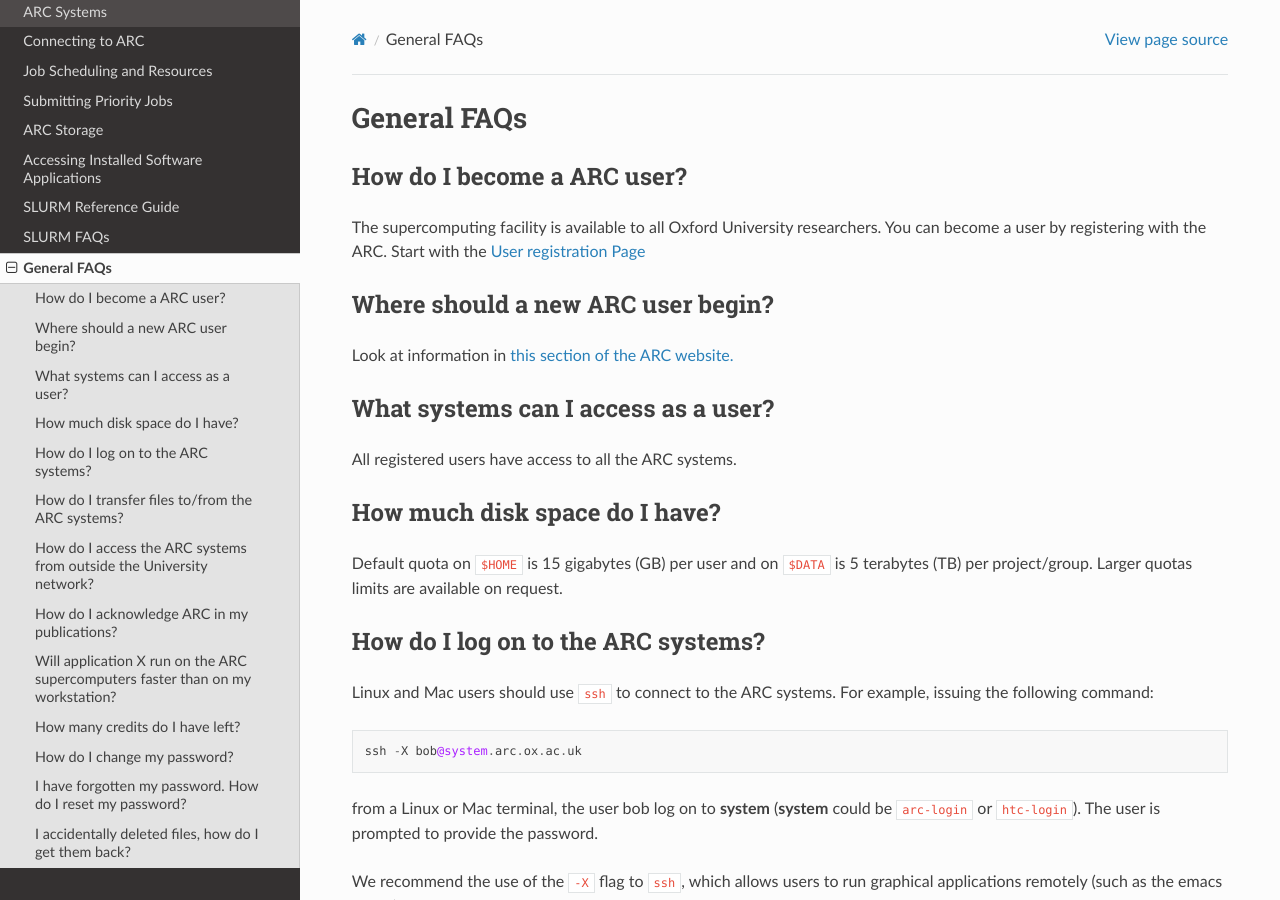
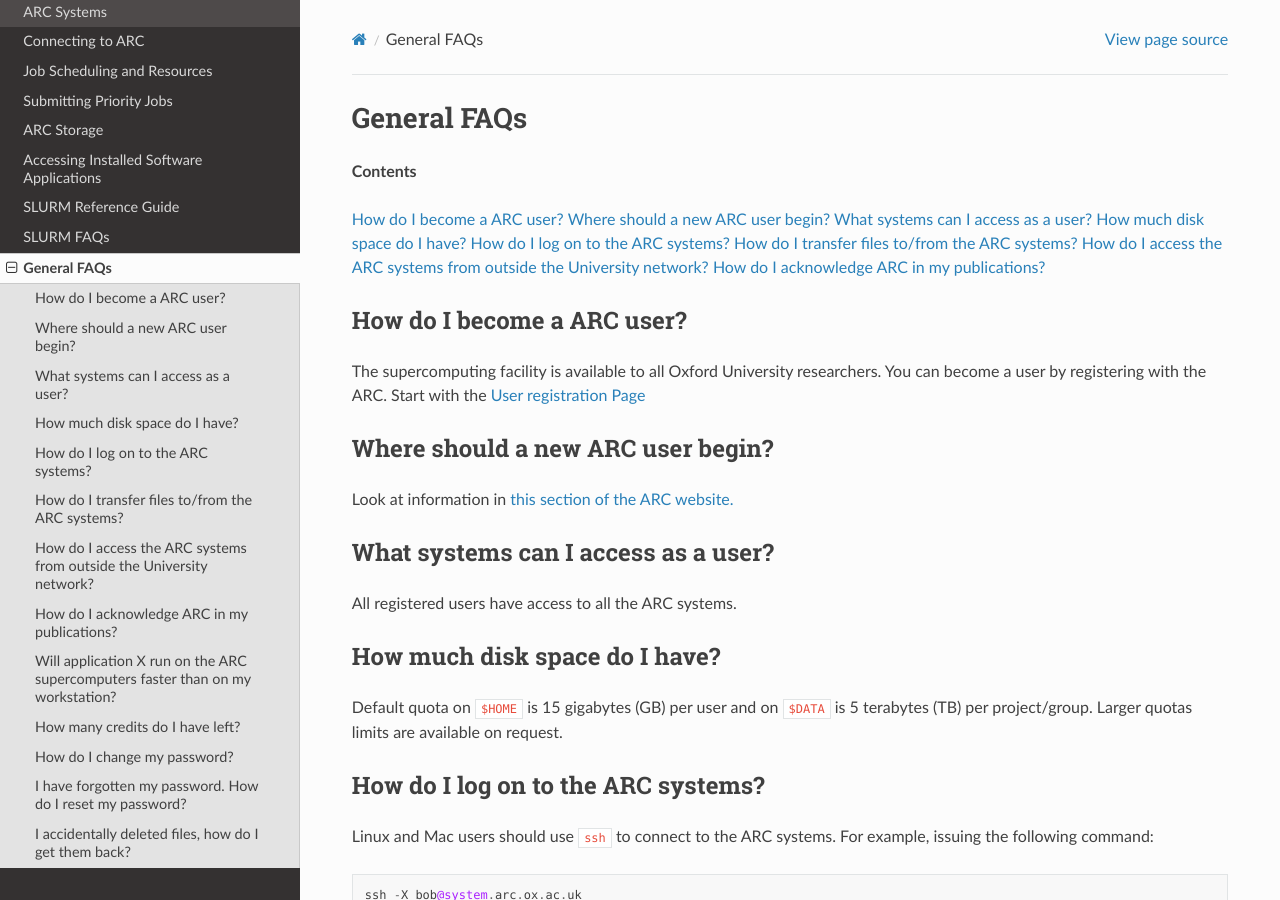
Before and after one commit to tina-friedrich/arc-user-guide, a Sphinx documentation site: the page built from docs/source/general-faq.rst, in a window 1280 px wide and 900 px high. Built offline with Sphinx 7.4.7 and the Read the Docs theme 2.0.0, drawn with Linux system fonts in a browser that asks for light colours.

Commit message:
Update general-faq.rst

```diff
--- a/docs/source/general-faq.rst
+++ b/docs/source/general-faq.rst
@@ -1,5 +1,18 @@
 General FAQs
 ============
+
+**Contents**
+
+`How do I become a ARC user? <https://arc-user-guide.readthedocs.io/en/latest/general-faq.html#how-do-i-become-a-arc-user>`_
+`Where should a new ARC user begin? <https://arc-user-guide.readthedocs.io/en/latest/general-faq.html#where-should-a-new-arc-user-begin>`_
+`What systems can I access as a user? <https://arc-user-guide.readthedocs.io/en/latest/general-faq.html#what-systems-can-i-access-as-a-user>`_
+`How much disk space do I have? <https://arc-user-guide.readthedocs.io/en/latest/general-faq.html#how-much-disk-space-do-i-have>`_
+`How do I log on to the ARC systems? <https://arc-user-guide.readthedocs.io/en/latest/general-faq.html#how-do-i-log-on-to-the-arc-systems>`_
+`How do I transfer files to/from the ARC systems? <https://arc-user-guide.readthedocs.io/en/latest/general-faq.html#how-do-i-transfer-files-to-from-the-arc-systems>`_
+`How do I access the ARC systems from outside the University network? <https://arc-user-guide.readthedocs.io/en/latest/general-faq.html#how-do-i-access-the-arc-systems-from-outside-the-university-network>`_
+`How do I acknowledge ARC in my publications? <https://arc-user-guide.readthedocs.io/en/latest/general-faq.html#how-do-i-acknowledge-arc-in-my-publications>`_
+
+
 
 How do I become a ARC user?
 ---------------------------
```
